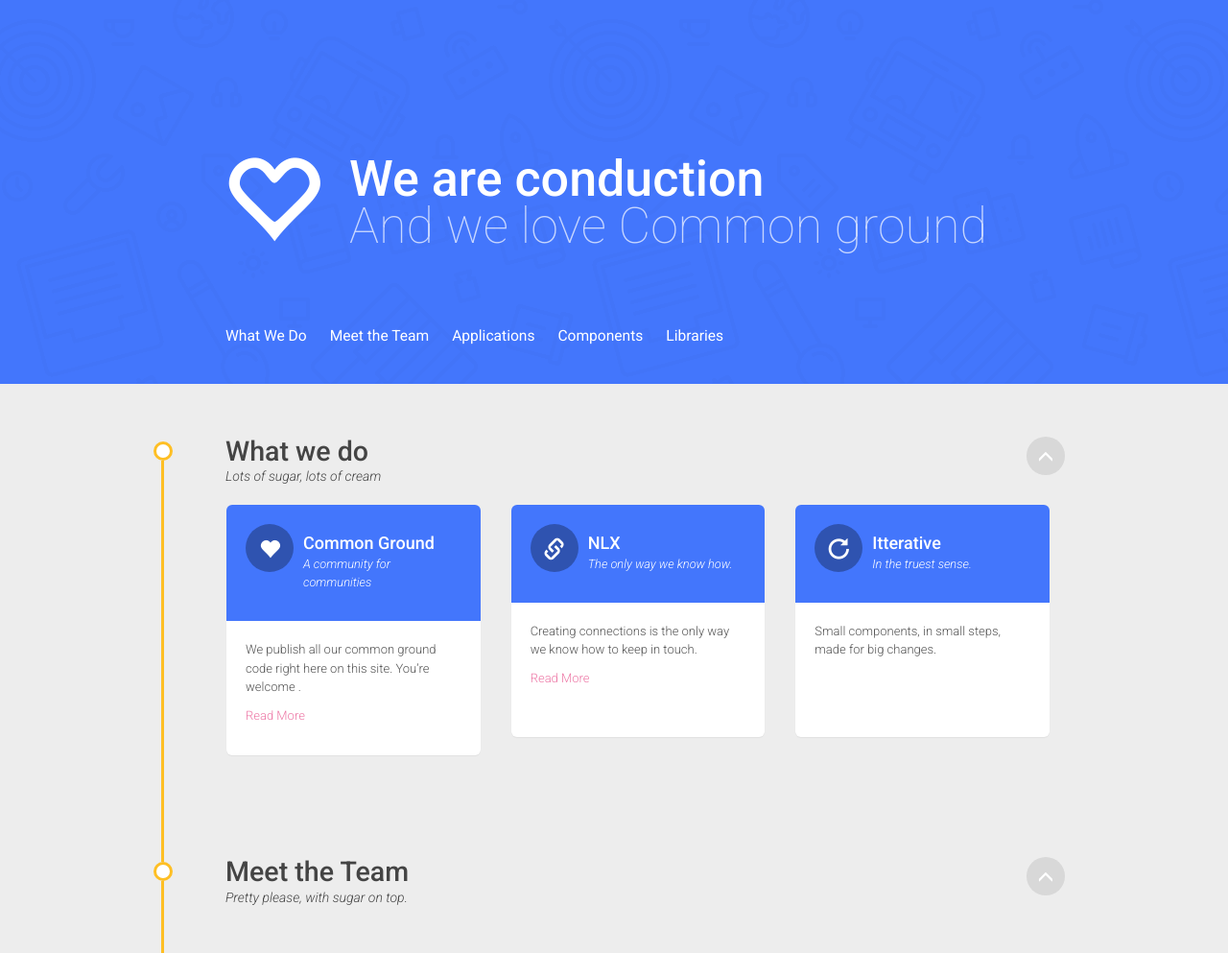
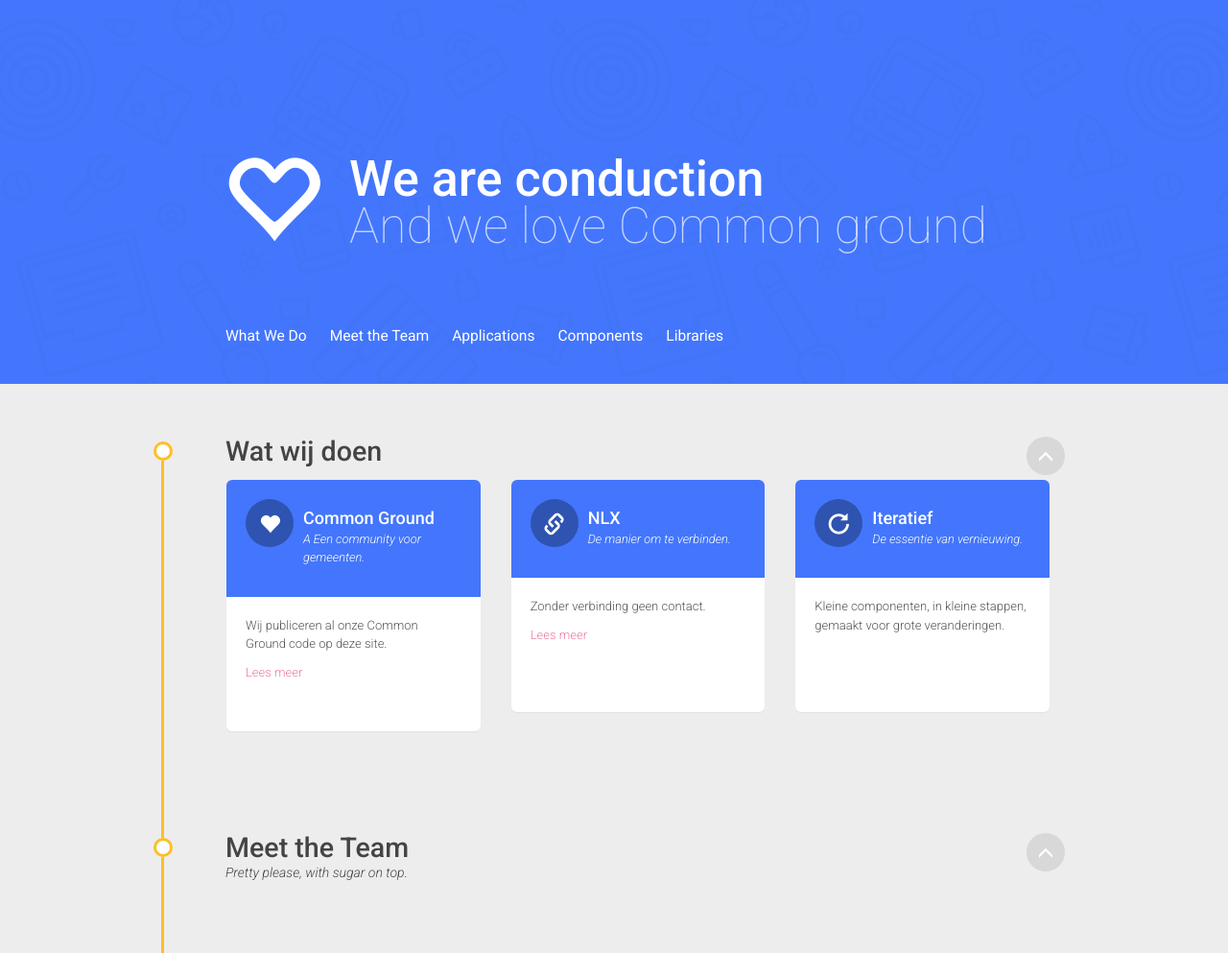
Before and after one commit to gemeenteshertogenbosch/commongroundapplicatie, a Symfony app: template templates/home/index.html.twig in a window 1280 px wide. Shown: the top 993 px of the page at 96% size. Run offline with Twig, Linux system fonts and the light colour scheme; the template is opened without the code that fills it, so the values that code supplies are empty; some libraries are stand-ins or nearby versions.

Commit message:
Update index.html.twig

```diff
--- a/templates/home/index.html.twig
+++ b/templates/home/index.html.twig
@@ -16,20 +16,20 @@
                   <a href="javascript:void(0);" onclick="scrollToAnchor('top')"><span class="glyphicon glyphicon-menu-up"></span></a>
                 </div>
                 <!-- What We Do section -->
-                <h1>What we do</h1>
-                <h5>Lots of sugar, lots of cream</h5>
+                <h1>Wat wij doen</h1>
+                <h5></h5>
                 <div class="row">
                   <div class="col-md-4 col-sm-6 service panel">
                     <div class="panel-heading background-1">
                       <div class="panel-icon"><span class="glyphicon glyphicon-heart"></span></div>
                       <div class="panel-title">
                         <h4>Common Ground</h4>
-                        <p>A community for communities</p>
+                        <p>A Een community voor gemeenten.</p>
                       </div>
                     </div>
                     <div class="panel-body">
-                      <p>We publish all our common ground code right here on this site. You&rsquo;re welcome .</p>
-                      <p><a href="https://vng.nl/samen-organiseren/common-ground">Read More</a></p>
+                      <p>Wij publiceren al onze Common Ground code op deze site.</p>
+                      <p><a href="https://vng.nl/samen-organiseren/common-ground">Lees meer</a></p>
                     </div>
                   </div>
 
@@ -38,24 +38,24 @@
                       <div class="panel-icon"><span class="glyphicon glyphicon-link"></span></div>
                       <div class="panel-title">
                         <h4>NLX</h4>
-                        <p>The only way we know how.</p>
+                        <p>De manier om te verbinden.</p>
                       </div>
                     </div>
                     <div class="panel-body">
-                      <p>Creating connections is the only way we know how to keep in touch.</p>
-                      <p><a href="https://nlx.io/">Read More</a></p>
+                      <p>Zonder verbinding geen contact.</p>
+                      <p><a href="https://nlx.io/">Lees meer</a></p>
                     </div>
                   </div>
                    <div class="col-md-4 col-sm-6 service panel">
                     <div class="panel-heading background-1">
                       <div class="panel-icon"><span class="glyphicon glyphicon-repeat"></span></div>
                       <div class="panel-title">
-                        <h4>Itterative</h4>
-                        <p>In the truest sense.</p>
+                        <h4>Iteratief</h4>
+                        <p>De essentie van vernieuwing.</p>
                       </div>
                     </div>
                     <div class="panel-body">
-                      <p>Small components, in small steps, made for big changes. </p>
+                      <p>Kleine componenten, in kleine stappen, gemaakt voor grote veranderingen. </p>
                     </div>
                   </div>
                 </div>
```
